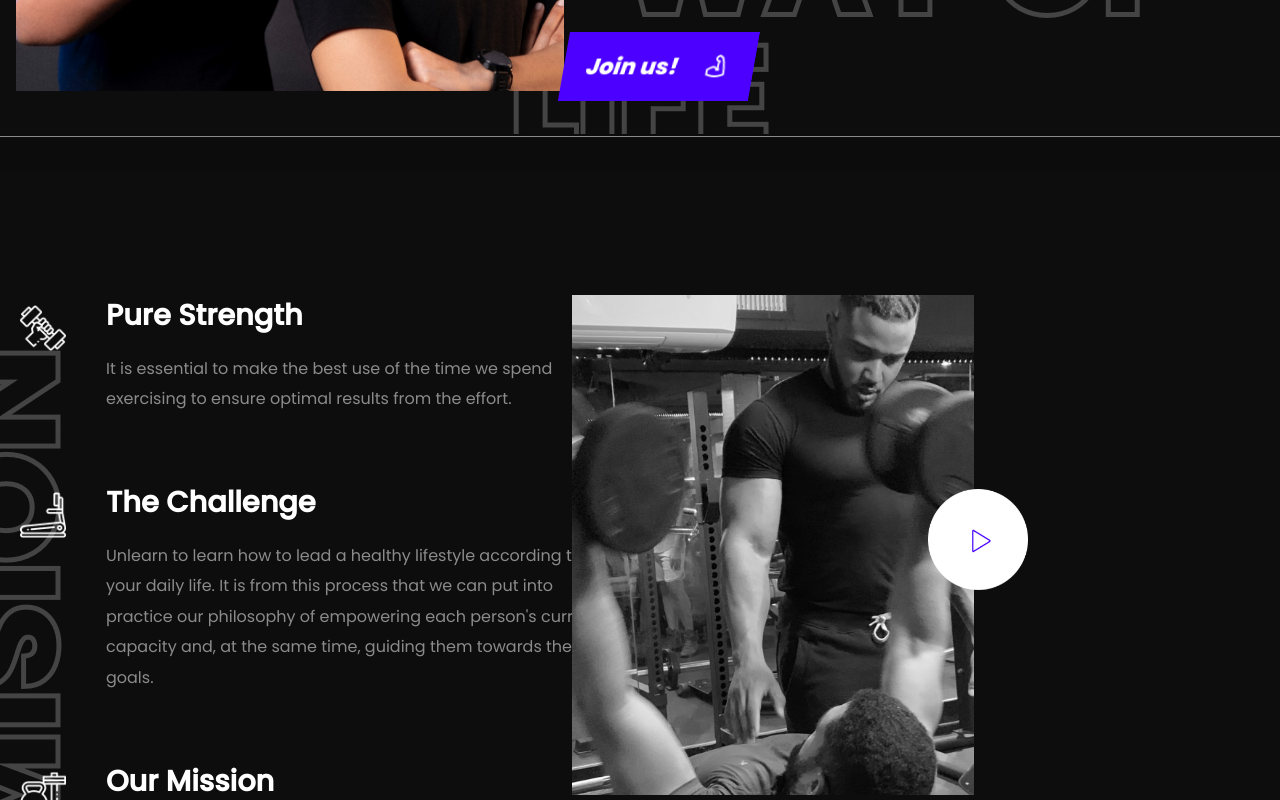
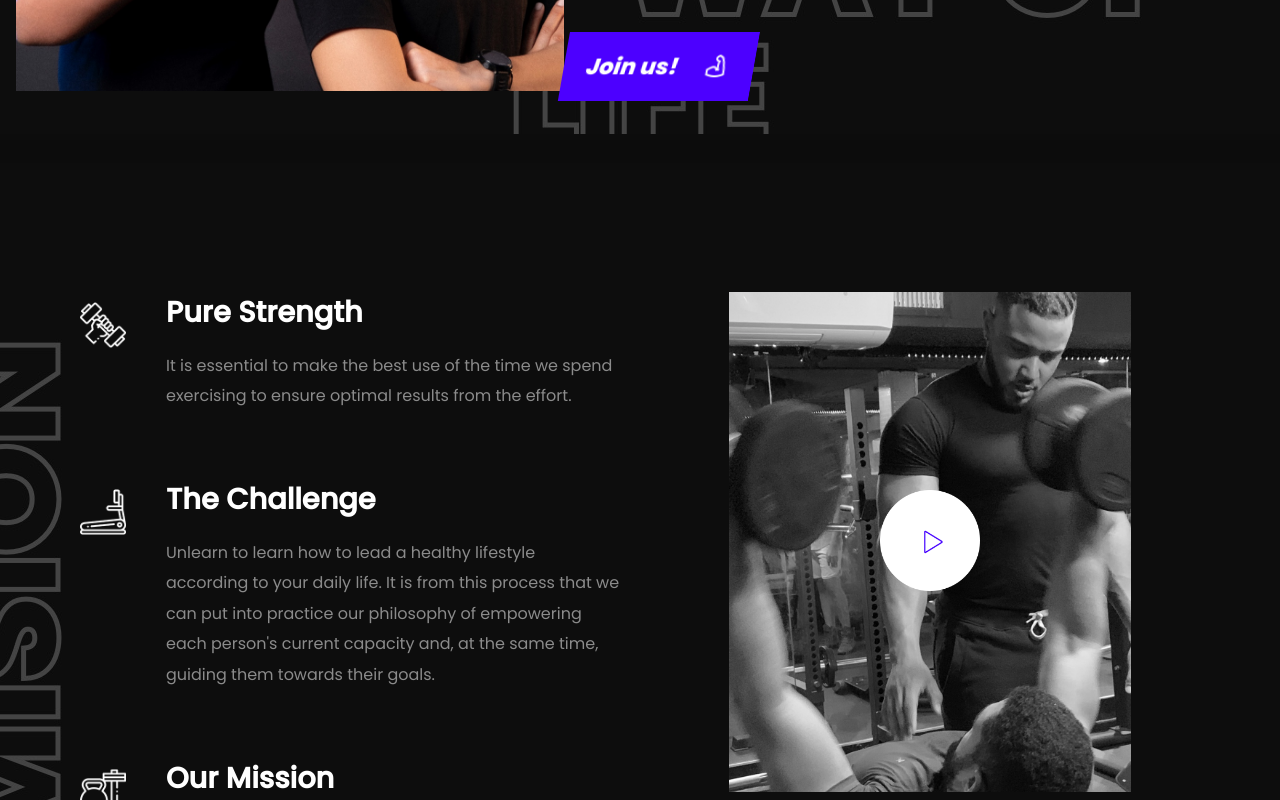
Before and after one commit to raycris/wolf, a Next.js app: page / in a window 1280 px wide. Shown: the part 640-1440 px from the top of the page. Built offline with nearby package versions, Linux system fonts and the light colour scheme.

Commit message:
finally stength ready

```diff
--- a/src/components/hero.tsx
+++ b/src/components/hero.tsx
@@ -37,7 +37,7 @@ const Hero = () => {
           <Button href={undefined} />
         </div>
       </section>
-      <Line />
+      {/* <Line /> */}
       <Strength />
     </>
   );
--- a/src/components/strength.module.css
+++ b/src/components/strength.module.css
@@ -3,8 +3,8 @@
   padding: 156px 0 56px;
   background-image: url("../assets/images/mision.jpg");
   background-repeat: no-repeat;
+  grid-template-rows: 1fr 400px;
   background-position: center;
-  grid-template-rows: 1fr 400px;
 }
 
 .infoContainer {
@@ -22,6 +22,7 @@
 
 .textContainer {
   display: flex;
+  max-width: 510px;
   flex-direction: column;
 }
 
@@ -51,50 +52,22 @@
   padding: 0 20px;
 }
 
-/* .videoContainer{
-  padding-bottom: 60px;
-} */
-
 .videoImage {
-  width: 250px;
-  height: auto;
+  width: 100%;
+  height: 100%;
+  margin: 0 auto;
+  display: flex;
   margin-top: 2px;
-  left: 35px;
-  position: absolute;
+  align-items: center;
+  justify-content: center;
+  background-size: cover;
+  background-image: url("../assets/images/IMGPlay-TN.jpg");
+  background-repeat: no-repeat;
 }
-.btnPlayContainer {
-  top: 100px;
-  left: 114px;
-  cursor: pointer;
-  position: relative;
-}
-
-/* .videoImage,
-.btnPlayContainer {
-  display: grid;
-} */
 
 @media (min-width: 375px) {
   .videoImage {
     width: 305px;
-  }
-  .btnPlayContainer {
-    top: 150px;
-    left: 136px;
-  }
-
-  /* .videoContainer{
-    padding-bottom: 126px;
-  } */
-}
-
-@media (min-width: 425px) {
-  .videoImage {
-    width: 356px;
-  }
-  .btnPlayContainer {
-    top: 174px;
-    left: 162px;
   }
 }
 
@@ -106,61 +79,32 @@
   }
 
   .videoImage {
-    right: 50px;
-    width: 270px;
-    height: auto;
-    left: 435px;
-    /* display: block;
-    position: absolute; */
+    width: 274px;
+    height: 340px;
   }
 
   .btnPlayContainer {
     top: 120px;
     left: 10px;
     cursor: pointer;
-    /* display: block;
-    position: relative; */
   }
 }
 
 @media (min-width: 1024px) {
   .videoImage {
     width: 402px;
-    left: 572px;
+    height: 500px;
   }
 
-  .btnPlayContainer {
-    top: 196px;
-    left: 18px;
+  .container {
+    width: 100%;
+    padding: 156px 60px 46px;
   }
 }
 
 @media (min-width: 1440px) {
   .videoImage {
     width: 550px;
-    left: 835px;
-  }
-
-  .btnPlayContainer {
-    top: 296px;
-    left: 28px;
+    height: 100%;
   }
 }
-
-@media (min-width: 1700px) {
-  .videoImage {
-    left: 1135px;
-  }
-  .btnPlayContainer {
-    left: 168px;
-  }
-}
-
-@media (min-width: 2560px) {
-  .videoImage {
-    left: 1335px;
-  }
-  .btnPlayContainer {
-    left: -290px;
-  }
-}
--- a/src/components/strength.tsx
+++ b/src/components/strength.tsx
@@ -7,11 +7,9 @@ import Logo02 from "../assets/images/Logo02.png";
 import Logo03 from "../assets/images/Logo03.png";
 import PlayButton from "../assets/images/Play-B.png";
 
-import Training from "../assets/images/IMGPlay-TN.jpg";
+import Button from "./button";
 
 import styles from "./strength.module.css";
-import Button from "./button";
-import Line from "./line";
 
 const data = [
   {
@@ -56,24 +54,24 @@ const Strength = () => {
           <Button href={undefined} />
         </div>
       </div>
-      <div className={styles.videoContainer}>
-        {/* <picture> */}
-          <a href="https://www.youtube.com/watch?v=7KSNmziMqog">
-            <Image
-              src={Training}
-              alt={"people working out"}
-              className={styles.videoImage}
-            />
-            <span className={styles.btnPlayContainer}>
+      <div>
+        <a
+          href="https://www.youtube.com/watch?v=7KSNmziMqog"
+          target="_blank"
+          rel="noreferrer"
+          className={styles.videoImage}
+        >
+          <span className={styles.btnPlayContainer}>
+            <picture>
               <Image
                 src={PlayButton}
                 alt={"Play Button"}
                 width={100}
                 height={101}
               />
-            </span>
-          </a>
-        {/* </picture> */}
+            </picture>
+          </span>
+        </a>
       </div>
     </section>
   );
```
